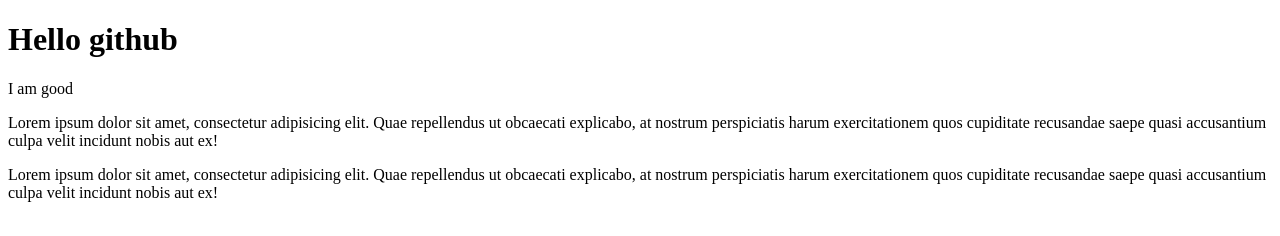
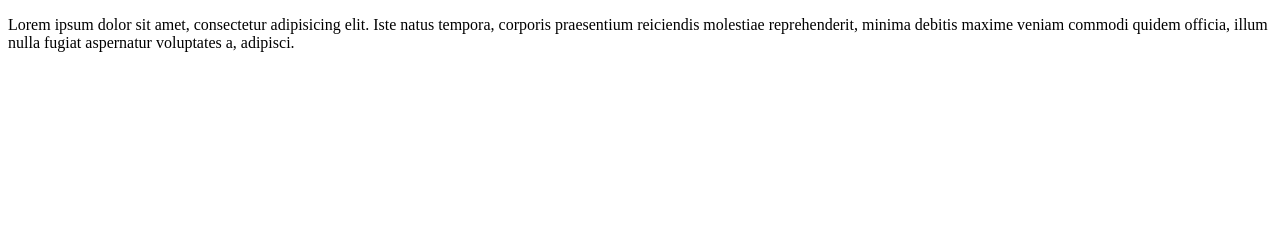
Before and after one commit to AlexanderCWM/gittestr, a plain HTML site: page index.html in a window 1280 px wide. Drawn offline with Linux system fonts and the light colour scheme.

Commit message:
4th commit

```diff
--- a/index.html
+++ b/index.html
@@ -6,11 +6,7 @@
     <link rel="stylesheet" href="style/style.css">
 </head>
 <body>
-    <h1>Hello github</h1>
-    <p>I am good</p>
-    <p>Lorem ipsum dolor sit amet, consectetur adipisicing elit. Quae repellendus ut obcaecati explicabo, at nostrum perspiciatis harum exercitationem quos cupiditate recusandae saepe quasi accusantium culpa velit incidunt nobis aut ex!</p>
-    <p>Lorem ipsum dolor sit amet, consectetur adipisicing elit. Quae repellendus ut obcaecati explicabo, at nostrum perspiciatis harum exercitationem quos cupiditate recusandae saepe quasi accusantium culpa velit incidunt nobis aut ex!</p>
-
+   <p>Lorem ipsum dolor sit amet, consectetur adipisicing elit. Iste natus tempora, corporis praesentium reiciendis molestiae reprehenderit, minima debitis maxime veniam commodi quidem officia, illum nulla fugiat aspernatur voluptates a, adipisci.</p>
 </body>
 
 </html>
```
